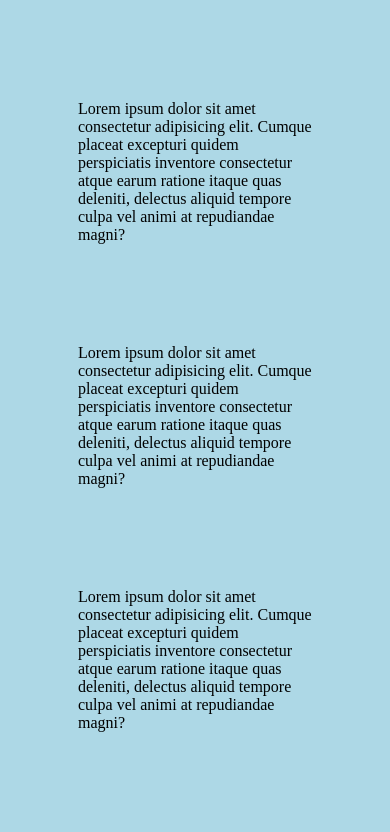
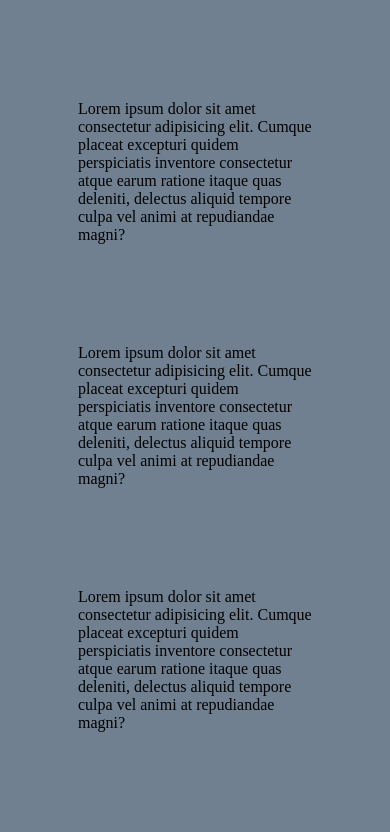
Before and after one commit to Silver0401/MementWeb, a Next.js app: page / in a window 390 px wide. Shown: the top 832 px of the page. Built offline with nearby package versions, Linux system fonts and the light colour scheme.

Commit message:
changed css to match at body level to fix adress mobile issue

```diff
--- /dev/null
+++ b/pages/_document.tsx
@@ -0,0 +1,17 @@
+import Document, { Html, Head, Main, NextScript } from "next/document";
+
+class MyDocument extends Document {
+  render() {
+    return (
+      <Html>
+        <Head />
+        <body>
+          <Main />
+          <NextScript />
+        </body>
+      </Html>
+    );
+  }
+}
+
+export default MyDocument;
--- a/styles/css/globals.css
+++ b/styles/css/globals.css
@@ -2,3 +2,13 @@
   margin: 0;
   padding: 0;
 }
+
+body {
+  top: 0;
+  left: 0;
+  position: absolute;
+  width: 100vw;
+  height: 100vh;
+  background-color: slategray;
+  overflow-y: scroll;
+}
--- a/styles/css/home.css
+++ b/styles/css/home.css
@@ -1 +1 @@
-#HomePage{position:absolute;width:100vw;height:100vh;background-color:lightblue;overflow-y:scroll}#HomePage p{margin:100px 20%}#HomePage .AppNav{background-color:black}
+#HomePage{background-color:transparent}#HomePage p{margin:100px 20%}
--- a/styles/scss/home.scss
+++ b/styles/scss/home.scss
@@ -1,15 +1,7 @@
 #HomePage {
-  position: absolute;
-  width: 100vw;
-  height: 100vh;
-  background-color: lightblue;
-  overflow-y: scroll;
+  background-color: transparent;
 
   p {
     margin: 100px 20%;
   }
-
-  .AppNav {
-    background-color: black;
-  }
 }
```
